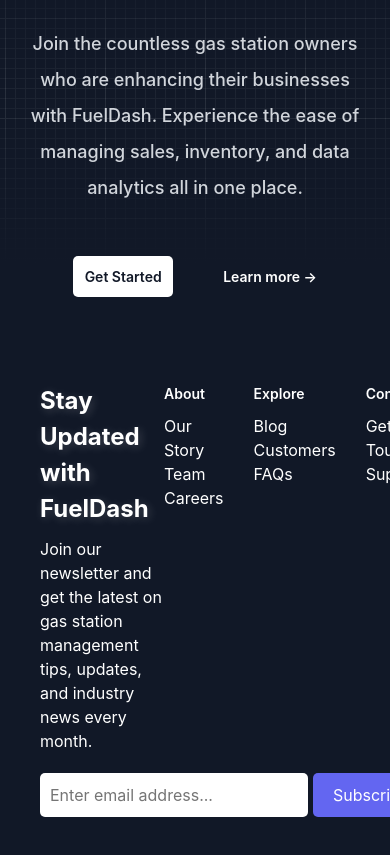
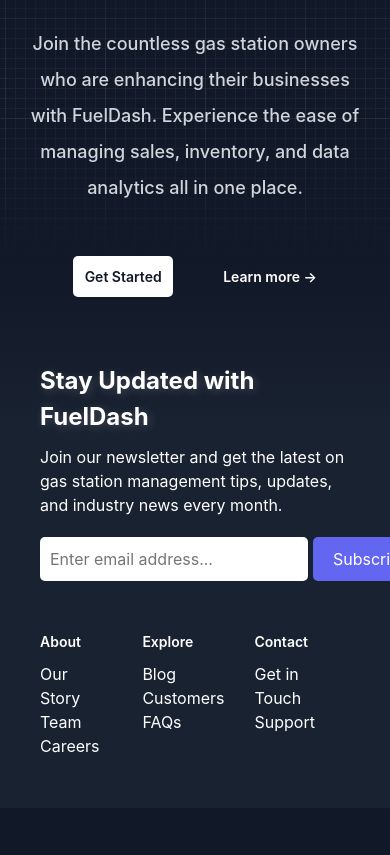
Before and after one commit to asingh714/FuelDash, a React (Vite) app in the folder client/: page / in a window 390 px wide. Shown: the part 7586-8441 px from the top of the page. After the commit the page ends 8394 px from the top, so only its background shows below. Built offline with nearby package versions, Linux system fonts and the light colour scheme.

Commit message:
footer is now responsive

```diff
--- a/client/src/Components/Footer/Footer.scss
+++ b/client/src/Components/Footer/Footer.scss
@@ -3,15 +3,23 @@
 
 .fueldash-footer {
   color: white;
-  padding: 12rem 4rem;
+  padding: 12rem 8rem;
   display: flex;
   justify-content: space-between;
   align-items: start;
-  max-width: 120rem;
-  margin: 0 auto;
+  background-image: linear-gradient(to bottom, $gray-900 0%, $dark-nav 30%);
+
+  @include md {
+    flex-direction: column;
+    padding: 10rem 4rem 5rem 4rem;
+  }
 
   .newsletter-section {
     max-width: 40%;
+
+    @include md {
+      max-width: 100%;
+    }
 
     h2 {
       font-size: 2.4rem;
@@ -54,6 +62,12 @@
     display: flex;
     gap: 3rem;
 
+    @include md {
+      width: 100%;
+      justify-content: space-evenly;
+      margin-top: 5rem;
+    }
+
     .footer-column {
       h4 {
         font-size: 1.4rem;
@@ -71,7 +85,7 @@
           transition: color 0.3s ease;
 
           &:hover {
-            color: $indigo-500; // Adjust to match your brand colors
+            color: $indigo-500;
           }
         }
       }
--- a/client/src/Pages/Home/Home.scss
+++ b/client/src/Pages/Home/Home.scss
@@ -63,7 +63,7 @@
         font-weight: 600;
         color: #fff;
         padding: 0.75rem 0rem;
-        transition: text-shadow 0.3s ease-in-out; /* Transition effect */
+        transition: text-shadow 0.3s ease-in-out;
 
         &:hover {
           text-shadow: 0 4px 8px rgba(255, 255, 255, 0.15);
@@ -213,7 +213,7 @@
           font-weight: 600;
           font-size: 1.5rem;
 
-          transition: text-shadow 0.3s ease-in-out; /* Transition effect */
+          transition: text-shadow 0.3s ease-in-out;
 
           &:hover {
             text-shadow: 0 4px 8px rgba(255, 255, 255, 0.15);
@@ -288,7 +288,7 @@
         bottom: 0;
         left: 0;
         width: 100%;
-        height: 33%; /* adjust this value as needed */
+        height: 33%;
         background: linear-gradient(0deg, $gray-900 0%, transparent 100%);
       }
 
@@ -707,7 +707,7 @@
             font-weight: 600;
             color: #fff;
             padding: 0.75rem 0rem;
-            transition: text-shadow 0.3s ease-in-out; /* Transition effect */
+            transition: text-shadow 0.3s ease-in-out;
 
             &:hover {
               text-shadow: 0 4px 8px rgba(255, 255, 255, 0.15);
```
